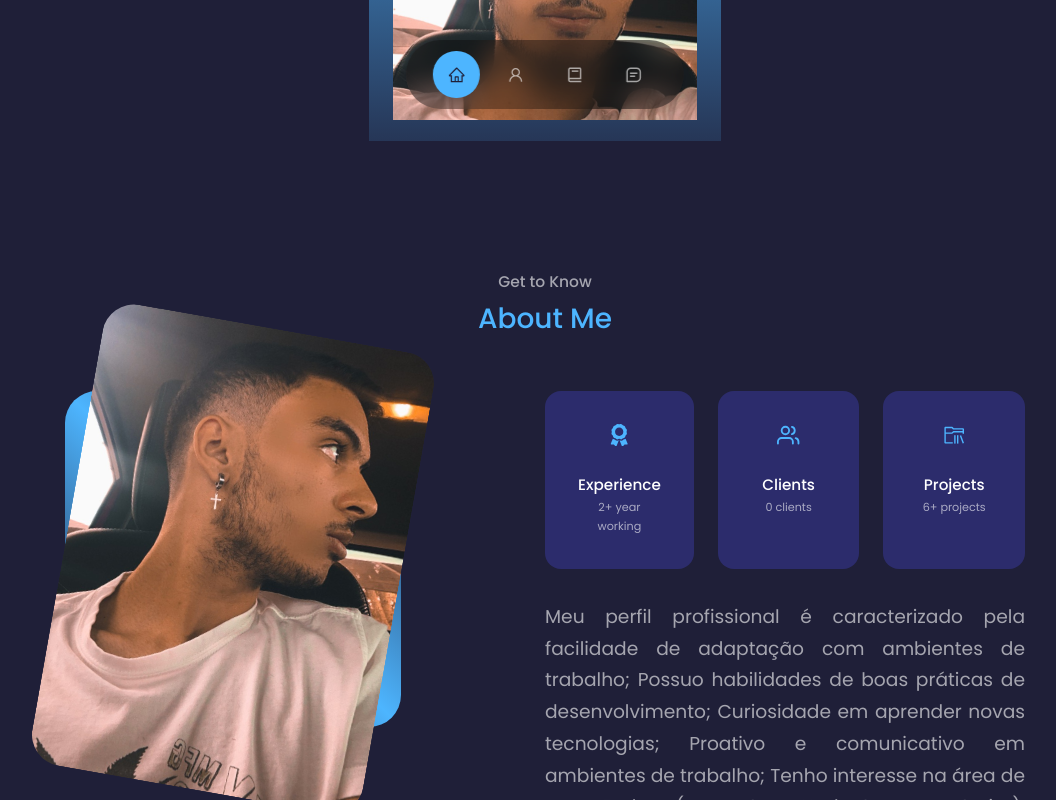
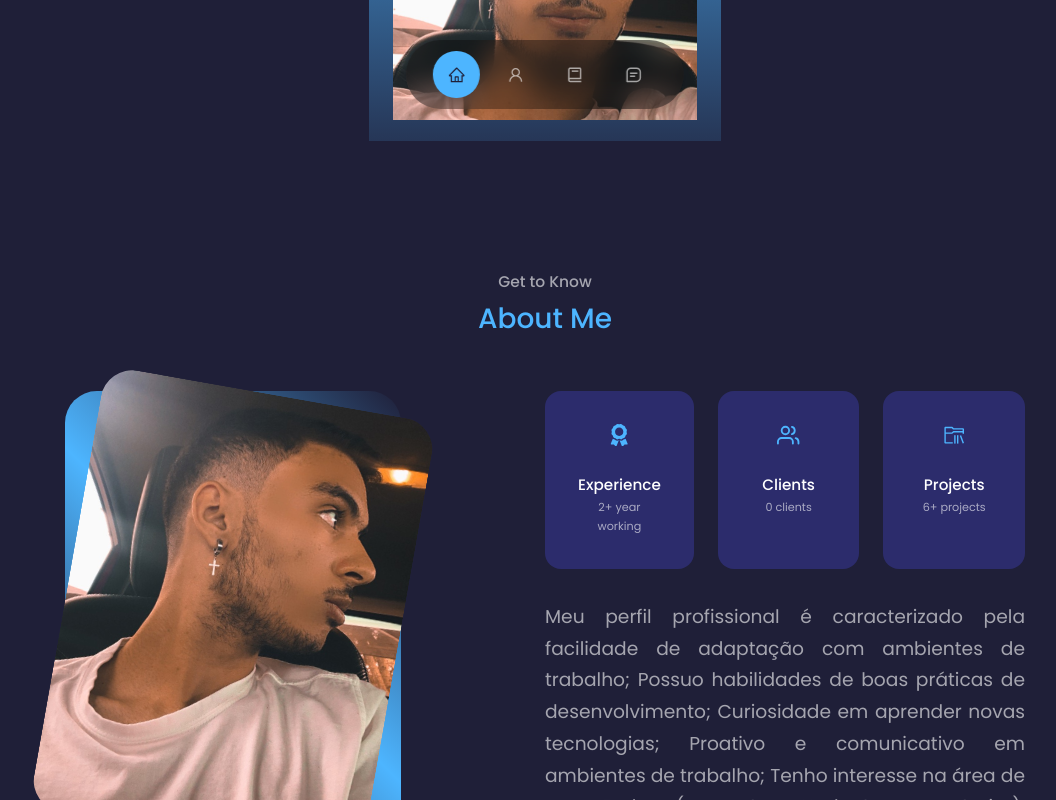
Before and after one commit to pedrowilliamsantos/portfolio, a React (Create React App) app: page / in a window 1280 px wide. Shown: the part 659-1459 px from the top of the page, without its empty margins (95-1151 px from the left). Built offline with nearby package versions, Linux system fonts and the light colour scheme.

Commit message:
ajustando imagem

```diff
--- a/src/components/about/about.css
+++ b/src/components/about/about.css
@@ -15,8 +15,8 @@
 }
 
 .about__me-image{
-    /*width: 100%;
-    height: 56vh;*/
+    width: 100%;
+    height: 56vh;
     border-radius: 2rem;
     overflow: hidden;
     transform: rotate(10deg);
```
